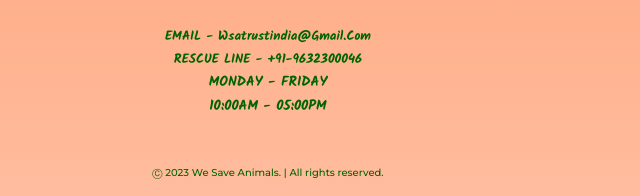
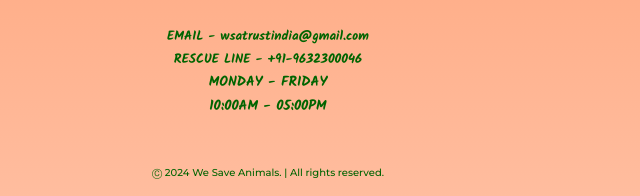
Before and after one commit to GagannDm/NGO-We_Save_Animals, a plain HTML site: page about.html in a window 1280 px wide. Shown: the part 5511-5707 px from the top of the page, 0-640 px from the left. Drawn offline with Linux system fonts and the light colour scheme.

Commit message:
Update about.html

```diff
--- a/about.html
+++ b/about.html
@@ -272,7 +272,7 @@
                     <button type="submit" class="subscribe-btn">Subscribe</button>
                 </div>
                 <div class="contact_info">
-                    <p class="our-mail">EMAIL - Wsatrustindia@Gmail.Com</p>
+                    <p class="our-mail">EMAIL - wsatrustindia@gmail.com</p>
                     <p class="our-phone">RESCUE LINE - +91-9632300046</p>
                     <p class="work-day">MONDAY - FRIDAY</p>
                     <p class="work-time">10:00AM - 05:00PM</p>
@@ -283,7 +283,7 @@
                 <img src="images/dogLineArt.png" alt="two_dogs" class="">
             </div>
             <div class="copyright">
-                &#9400; 2023 We Save Animals. | All rights reserved.
+                &#9400; 2024 We Save Animals. | All rights reserved.
             </div>
         </footer>
     </section>
```
